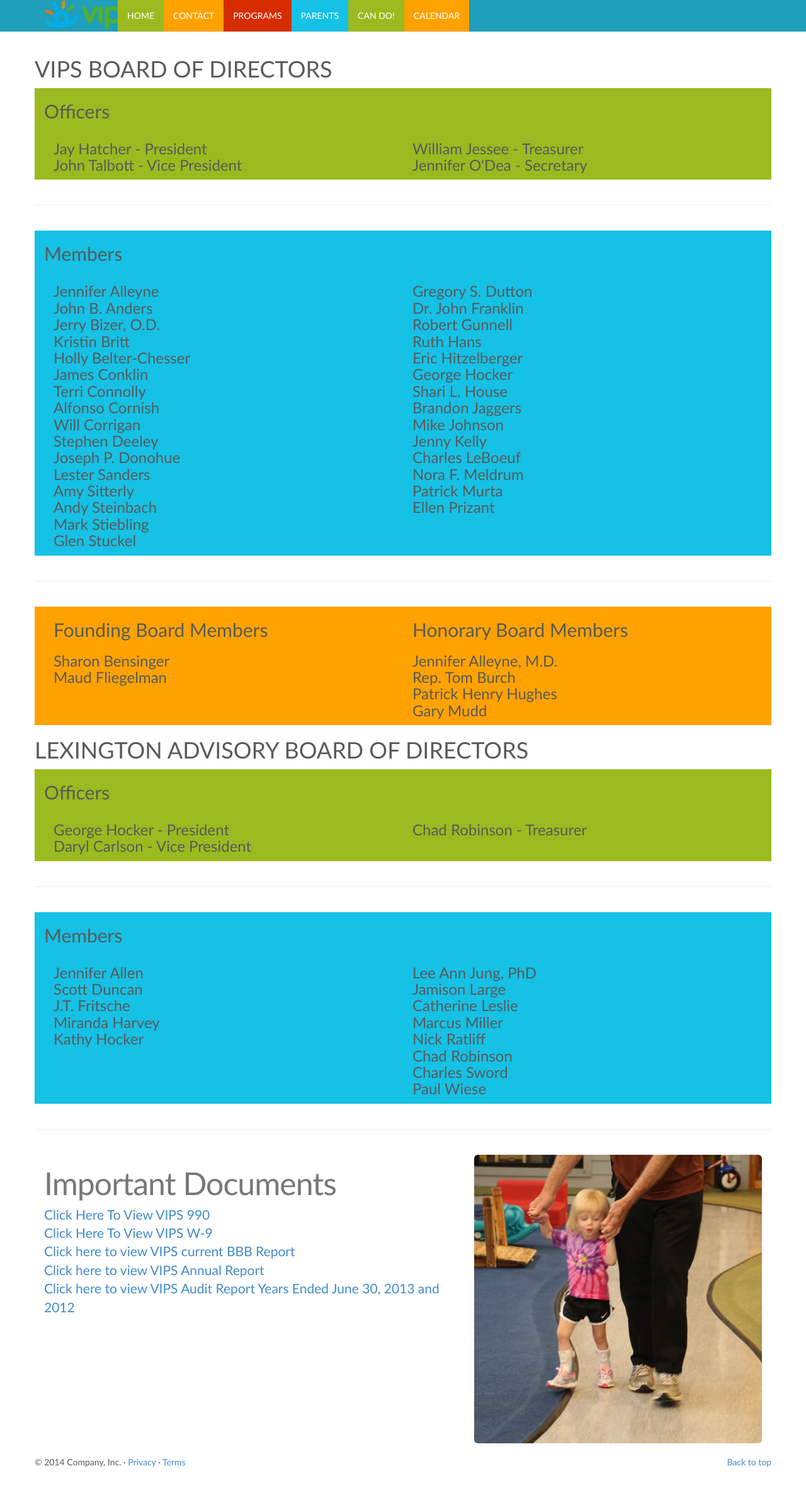
After one commit to kevinprice41/vips, a PHP site: page /board-of-directors.html in a window 1280 px wide. The commit adds this page. Shown: the whole page at 63% size. Run offline with PHP 8.4, Linux system fonts and the light colour scheme; some libraries are stand-ins or nearby versions.

Commit message:
Recent Changes for Vips

```diff
--- /dev/null
+++ b/vipsweb/WebContent/board-of-directors.html
@@ -0,0 +1,219 @@
+
+<!DOCTYPE html>
+<html lang="en">
+<head>
+<meta charset="utf-8">
+<meta http-equiv="X-UA-Compatible" content="IE=edge">
+<meta name="viewport" content="width=device-width, initial-scale=1">
+<meta name="description" content="">
+<meta name="viewport" content="width=device-width" />
+<link rel="icon" href="../../favicon.ico">
+<title>Vips.com - Board of Directors</title>
+<!-- Bootstrap core CSS -->
+<link href="css/bootstrap.min.css" rel="stylesheet">
+<!-- Custom styles for this template -->
+<link href="css/navbar-fixed-top.css" rel="stylesheet">
+<link href="css/carousel.css" rel="stylesheet">
+<link href="css/vips.css" rel="stylesheet">
+
+</head>
+
+<body>
+
+	<div id="header"></div>
+
+	<div class="container">
+
+		<div class="container marketing">
+			<h1>VIPS BOARD OF DIRECTORS</h1>
+			<!-- Three columns of text below the carousel -->
+			<div class="row">
+				<div class="col-lg-12 green center-margin">
+
+					<h2 class="vips-h2">Officers</h2>
+					<div class="row">
+						<div class="col-lg-6 green center-margin">
+							<p>
+							<h3>
+								Jay Hatcher - President <br />John Talbott - Vice President
+							</h3>
+							</p>
+						</div>
+						<div class="col-lg-6 green center-margin">
+							<p>
+							<h3>
+								William Jessee - Treasurer <br />Jennifer O'Dea - Secretary
+							</h3>
+							</p>
+						</div>
+					</div>
+
+				</div>
+				<!-- /.col-lg-4 -->
+			</div>
+			<hr class="featurette-divider">
+			<div class="row">
+				<div class="col-lg-12 blue center-margin">
+					<h2 class="vips-h2">Members</h2>
+					<div class="row">
+						<div class="col-lg-6 blue center-margin">
+							<p>
+							<h3>
+								Jennifer Alleyne <br />John B. Anders <br />Jerry Bizer, O.D.
+								<br />Kristin Britt <br />Holly Belter-Chesser <br />James
+								Conklin <br />Terri Connolly <br />Alfonso Cornish <br />Will
+								Corrigan <br />Stephen Deeley <br />Joseph P. Donohue <br />Lester
+								Sanders <br />Amy Sitterly <br />Andy Steinbach <br />Mark
+								Stiebling <br />Glen Stuckel
+							</h3>
+							</p>
+						</div>
+						<div class="col-lg-6 blue center-margin">
+							<p>
+							<h3>
+								Gregory S. Dutton <br />Dr. John Franklin <br />Robert Gunnell
+								<br />Ruth Hans <br />Eric Hitzelberger <br />George Hocker <br />Shari
+								L. House <br />Brandon Jaggers <br />Mike Johnson <br />Jenny
+								Kelly <br />Charles LeBoeuf <br />Nora F. Meldrum <br />Patrick
+								Murta <br />Ellen Prizant
+							</h3>
+							</p>
+						</div>
+					</div>
+
+				</div>
+				<!-- /.col-lg-4 -->
+			</div>
+			<!-- /.row -->
+			<hr class="featurette-divider">
+			<div class="row">
+				<div class="col-lg-12 orange center-margin">
+
+					<div class="row">
+						<div class="col-lg-6 orange center-margin">
+							<h2 class="vips-h2">Founding Board Members</h2>
+							<p>
+							<h3>
+								Sharon Bensinger<br />Maud Fliegelman
+							</h3>
+							</p>
+						</div>
+						<div class="col-lg-6 orange center-margin">
+							<h2 class="vips-h2">Honorary Board Members</h2>
+							<p>
+							<h3>
+								Jennifer Alleyne, M.D.<br />Rep. Tom Burch<br />Patrick Henry
+								Hughes<br />Gary Mudd
+							</h3>
+							</p>
+						</div>
+					</div>
+
+				</div>
+				<!-- /.col-lg-4 -->
+			</div>
+			<!-- /.row -->
+
+
+			<h1>LEXINGTON ADVISORY BOARD OF DIRECTORS</h1>
+			<!-- Three columns of text below the carousel -->
+			<div class="row">
+				<div class="col-lg-12 green center-margin">
+
+					<h2 class="vips-h2">Officers</h2>
+					<div class="row">
+						<div class="col-lg-6 green center-margin">
+							<p>
+							<h3>
+								George Hocker - President<br />Daryl Carlson - Vice President
+							</h3>
+							</p>
+						</div>
+						<div class="col-lg-6 green center-margin">
+							<p>
+							<h3>Chad Robinson - Treasurer</h3>
+							</p>
+						</div>
+					</div>
+
+				</div>
+				<!-- /.col-lg-4 -->
+			</div>
+			<hr class="featurette-divider">
+			<div class="row">
+				<div class="col-lg-12 blue center-margin">
+					<h2 class="vips-h2">Members</h2>
+					<div class="row">
+						<div class="col-lg-6 blue center-margin">
+							<p>
+							<h3>
+								Jennifer Allen<br />Scott Duncan<br /> J.T. Fritsche<br />Miranda
+								Harvey<br />Kathy Hocker
+							</h3>
+							</p>
+						</div>
+						<div class="col-lg-6 blue center-margin">
+							<p>
+							<h3>
+								Lee Ann Jung, PhD<br />Jamison Large<br />Catherine Leslie<br />
+								Marcus Miller<br />Nick Ratliff<br />Chad Robinson<br />
+								Charles Sword<br />Paul Wiese
+							</h3>
+							</p>
+						</div>
+					</div>
+
+				</div>
+				<!-- /.col-lg-4 -->
+			</div>
+
+			<hr class="featurette-divider">
+
+			<div class="row featurette">
+				<div class="col-md-7">
+					<h2 class="featurette-heading vips-h2">
+						<span class="text-muted">Important Documents</span>
+					</h2>
+					<p class="lead">
+						<a href="http://vips.org/pdf/9902013.pdf" target="_new">Click
+							Here To View VIPS 990</a> <br />
+						<a href="http://vips.org/pdf/W92013.pdf">Click Here To View
+							VIPS W-9</a> <br />
+						<a
+							href="http://charityreports.bbb.org/public/report.aspx?bureauid=0402&charityid=7155#governance">Click
+							here to view VIPS current BBB Report</a> <br />
+						<a href="http://vips.org/pdf/VIPS2013AnnualReport.pdf">Click
+							here to view VIPS Annual Report</a> <br />
+						<a href="http://vips.org/pdf/Audit%202012-2013.pdf">Click here
+							to view VIPS Audit Report Years Ended June 30, 2013 and 2012</a>
+					</p>
+
+				</div>
+				<div class="col-md-5">
+					<img class="featurette-image img-responsive img-rounded"
+						alt="Mission Statement"
+						src="images/vips/kids/homepage/IMG_0848.jpg" />
+				</div>
+			</div>
+
+			<!-- FOOTER -->
+			<div id="footer"></div>
+
+		</div>
+		<!-- /.container -->
+
+	</div>
+	<!-- /container -->
+
+
+	<!-- Bootstrap core JavaScript
+    ================================================== -->
+	<!-- Placed at the end of the document so the pages load faster -->
+	<script
+		src="https://ajax.googleapis.com/ajax/libs/jquery/1.11.1/jquery.min.js"></script>
+	<script src="js/bootstrap.min.js"></script>
+	<!-- IE10 viewport hack for Surface/desktop Windows 8 bug -->
+	<script src="js/ie10-viewport-bug-workaround.js"></script>
+	<script src="js/vips.js"></script>
+</body>
+</html>
--- a/vipsweb/WebContent/css/vips.css
+++ b/vipsweb/WebContent/css/vips.css
@@ -113,7 +113,7 @@
 .container>.navbar-header,.container-fluid>.navbar-header,.container>.navbar-collapse,.container-fluid>.navbar-collapse
 	{
 	margin-right: 2px;
-	margin-left: 2px;
+	margin-left: 15px;
 }
 
 .jumbo-padding {
@@ -139,22 +139,33 @@ footer {
 
 .vips-h2 {
 	margin-top: 20px;
+	font-weight: bolder;
 }
 
 .featurette-divider {
 	margin: 40px 0;
 }
 
-.vips-highlight{
+.vips-highlight {
 	height: 500px;
 }
 
-.vips-highlight-image{
+.vips-highlight-image {
 	max-height: 250px;
 	max-width: 250px;
+	margin-bottom: 5px;
 }
 
-.vips-navbar-header-logo{
-	width: 115px;
-	margin-left: 15px;
+@media ( min-width : 768px) {
+	.vips-navbar-header-logo {
+		width: 115px;
+		margin-right: 45px;
+	}
 }
+
+@media ( max-width : 768px) {
+	.vips-navbar-header-logo {
+		width: 98%;
+		height: 50px;
+	}
+}
--- a/vipsweb/WebContent/header.html
+++ b/vipsweb/WebContent/header.html
@@ -8,8 +8,8 @@
 						class="icon-bar"></span> <span class="icon-bar"></span> <span
 						class="icon-bar"></span>
 				</button>
-				<a class="navbar-brand pc" href="http://www.vips.org"><img class="picborder pc" src="images/vips/vips_logo.png"/></a>
-				<a class="navbar-brand mobile" href="http://www.vips.org"><img class="picborder mobile" src="images/vips/vips_logo_mobile.png"/></a>
+				<a class="navbar-brand pc" href="http://www.vips.org"><img class="picborder pc" src="images/vips/vips.png"/></a>
+				<a class="navbar-brand mobile" href="http://www.vips.org"><img class="picborder mobile" src="images/vips/vips_mobile.png"/></a>
 			</div>
 			<div class="navbar-collapse collapse">
 				<ul class="nav navbar-nav">
```
Also changed, not shown: vipsweb/WebContent/index.htm (+29 -26 lines), vipsweb/WebContent/images/life-is-a-touching-experience-braille.gif (added), vipsweb/WebContent/images/vips/vips.png (added), vipsweb/WebContent/images/vips/vips_logo.png, vipsweb/WebContent/images/vips/vips_logo_sy.png (added), vipsweb/WebContent/images/vips/vips_logo_w.png (added), vipsweb/WebContent/images/vips/vips_mobile.png (added).
